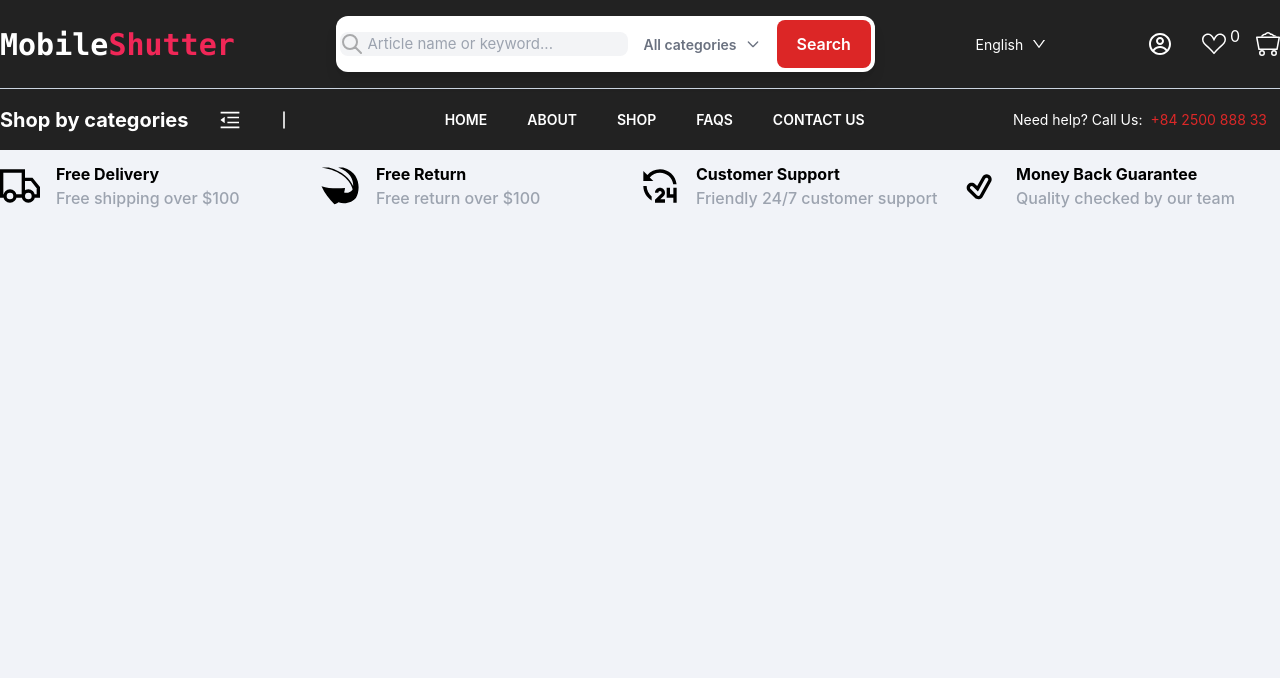
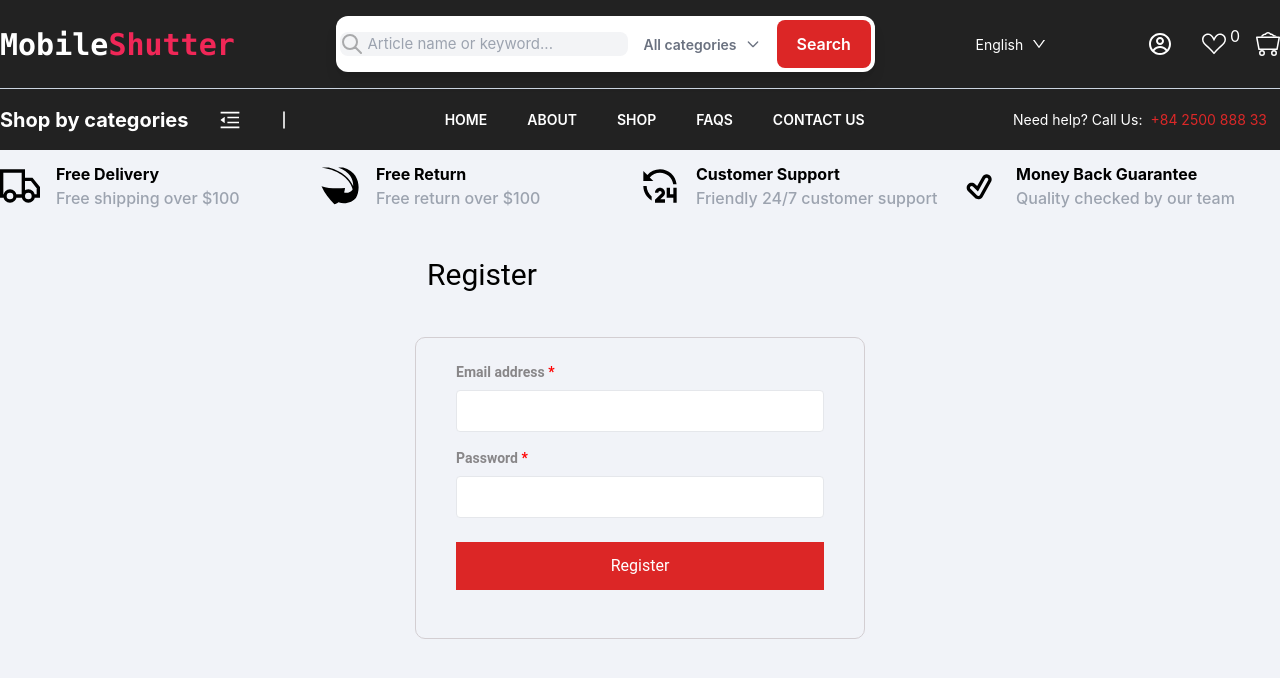
Before and after one commit to rahila009/E-commerce-website, a React (Create React App) app: page /account in a window 1280 px wide. Shown: the top 678 px of the page. Built offline with nearby package versions, Linux system fonts and the light colour scheme.

Commit message:
add link to account page

```diff
--- a/src/App.js
+++ b/src/App.js
@@ -9,6 +9,7 @@ import Contact from "./pages/Contact";
 import Faqs from "./pages/Faqs";
 import Shop from "./pages/Shop";
 import LoginPage from "./pages/loginPage";
+import Accounts from "./pages/account"
 export default function App() {
   return (
     <>
@@ -21,6 +22,7 @@ export default function App() {
         <Route path="/faqs" element={<Faqs />} />
         <Route path="/contact" element={<Contact />} />
         <Route path="/loginPage" element={<LoginPage />} />
+        <Route path="/account" element={<Accounts/>} />
       </Routes>
     </Router>
 
--- a/src/components/login/index.js
+++ b/src/components/login/index.js
@@ -1,5 +1,5 @@
 import React from "react";
-
+import { Link } from "react-router-dom";
 const Login = () => {
   return (
     <>
@@ -14,7 +14,9 @@ const Login = () => {
               href="#"
               class="text-red-500 underline hover:text-red-600 hover:no-underline hover:border-b-2 hover:border-red-600 mt-10 text-[14px] tracking-wider px-[20px] uppercase text-end"
             >
-              Create an Account{" "}
+              <Link to="/account">
+              Create an Account
+              </Link>
             </a>
           </div>
         </div>
```
